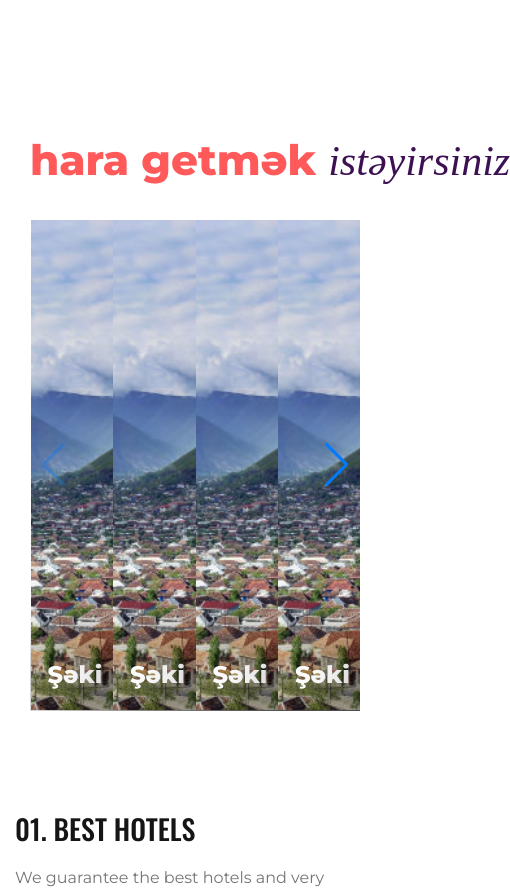
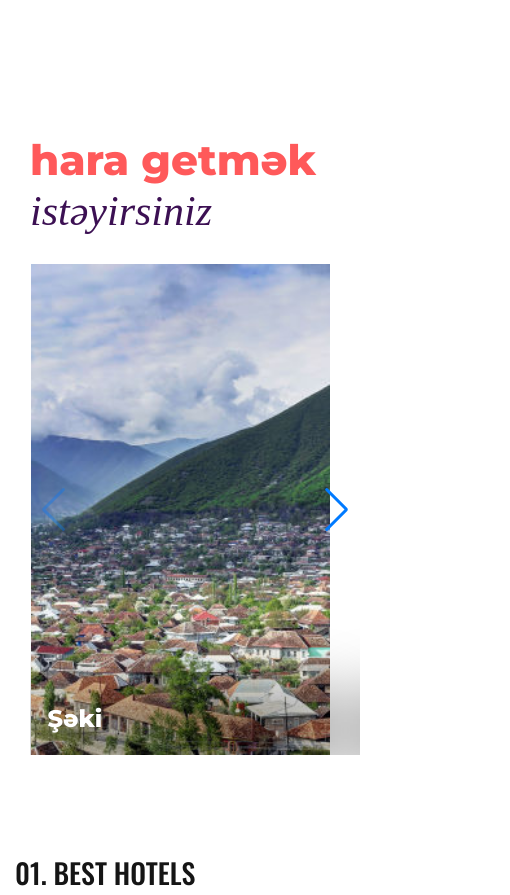
Before and after one commit to FeridQarayev/beautiful_places_app, a React (Create React App) app in the folder client/: page / in a window 390 px wide. Shown: the part 2060-2955 px from the top of the page, 510 px wide, since content can reach past the window. Built offline with nearby package versions, Linux system fonts and the light colour scheme.

Commit message:
responsible slider

```diff
--- a/client/src/components/base/region-slider/index.tsx
+++ b/client/src/components/base/region-slider/index.tsx
@@ -19,8 +19,22 @@ function RegionSlider(): JSX.Element {
             navigation={true}
             slidesPerView={4}
             spaceBetween={0}
-            pagination={{
-              clickable: true,
+            breakpoints={{
+              0: {
+                slidesPerView: 1,
+              },
+              576: {
+                slidesPerView: 1,
+              },
+              768: {
+                slidesPerView: 3,
+              },
+              1400: {
+                slidesPerView: 4,
+              },
+              1700: {
+                slidesPerView: 5,
+              },
             }}
             modules={[Navigation]}
             className="mySwiper"
--- a/client/src/components/base/region-slider/style.css
+++ b/client/src/components/base/region-slider/style.css
@@ -180,3 +180,15 @@
   width: 24px;
   background: url('../../../svgs/icon-check-custom.svg') no-repeat !important;
 }
+
+/* Responsive */
+@media screen and (max-width: 1024px) {
+  .title {
+    white-space: inherit;
+    padding: 0 0 27px;
+    text-align: left;
+  }
+  .title span {
+    margin: -3px 0 0;
+  }
+}
```
